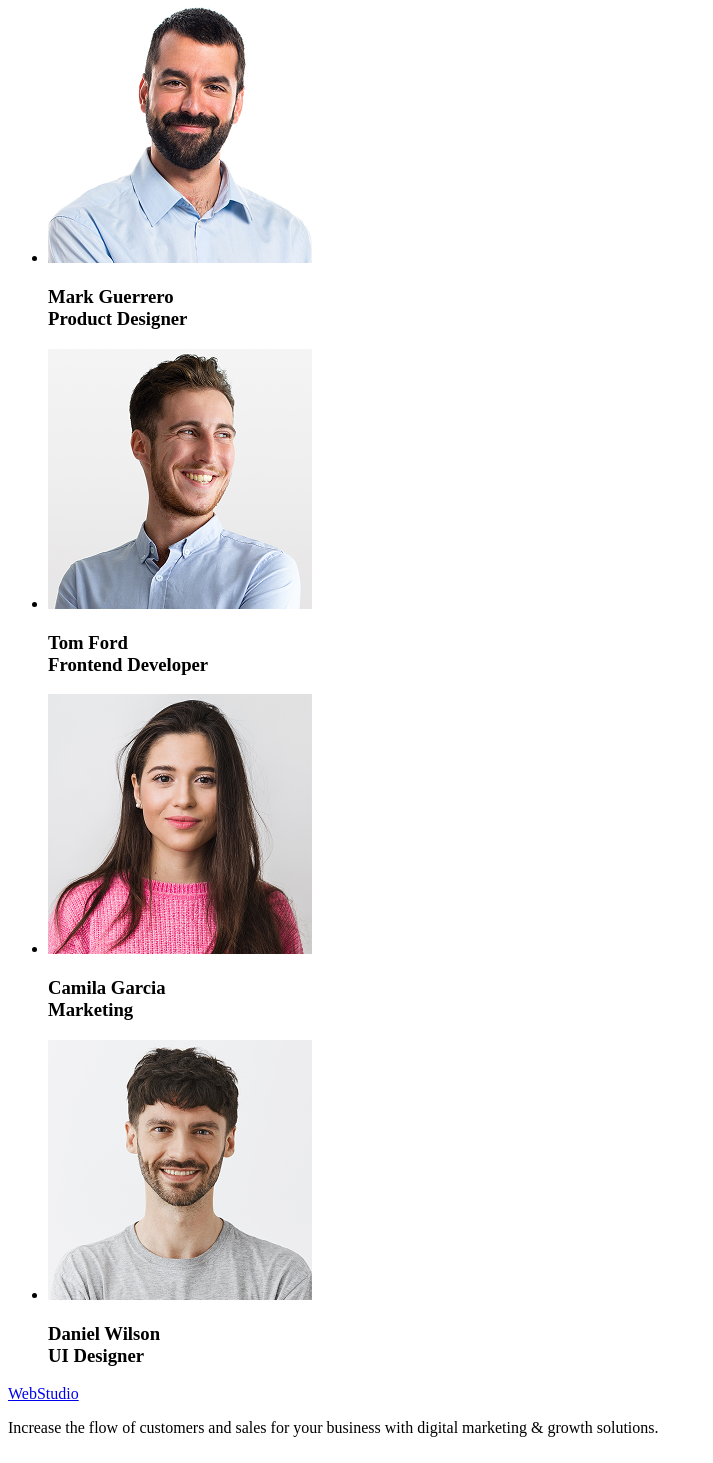
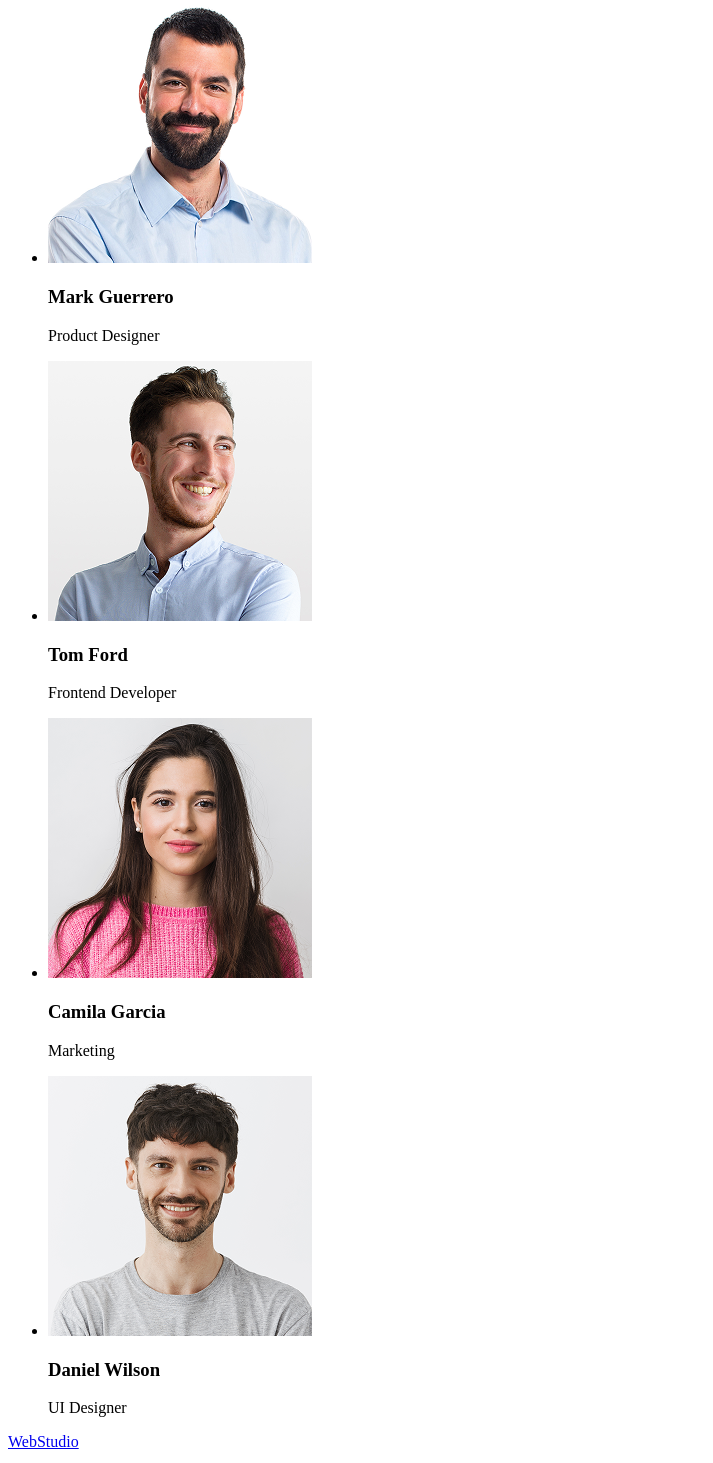
Before and after one commit to RomanRomanr/goit-markup-hw-01, a plain HTML site: page index.html in a window 1280 px wide. Shown: the part 657-2120 px from the top of the page, without its empty margins (0-713 px from the left). Drawn offline with Linux system fonts and the light colour scheme.

Commit message:
correction-1

```diff
--- a/index.html
+++ b/index.html
@@ -56,19 +56,23 @@
       <ul>
       <li>
         <img src="./images/img-3.png" alt="Mark Guerrero" width="264">
-        <h3>Mark Guerrero <br>Product Designer</h3>
+        <h3>Mark Guerrero</h3>
+        <p>Product Designer</p>
       </li>
       <li>
         <img src="./images/img-2.png" alt="Tom Ford" width="264">
-        <h3>Tom Ford <br>Frontend Developer</h3>
+        <h3>Tom Ford</h3>
+        <p>Frontend Developer</p>
       </li>
       <li>
         <img src="./images/img-1.png" alt="Camila Garcia" width="264">
-        <h3>Camila Garcia <br>Marketing</h3>
+        <h3>Camila Garcia</h3>
+        <p>Marketing</p>
       </li>
       <li>
         <img src="./images/img.png" alt="Daniel Wilson" width="264">
-        <h3>Daniel Wilson <br>UI Designer</h3>
+        <h3>Daniel Wilson</h3>
+        <p>UI Designer</p>
       </li>
       </ul>
     </section>
```
